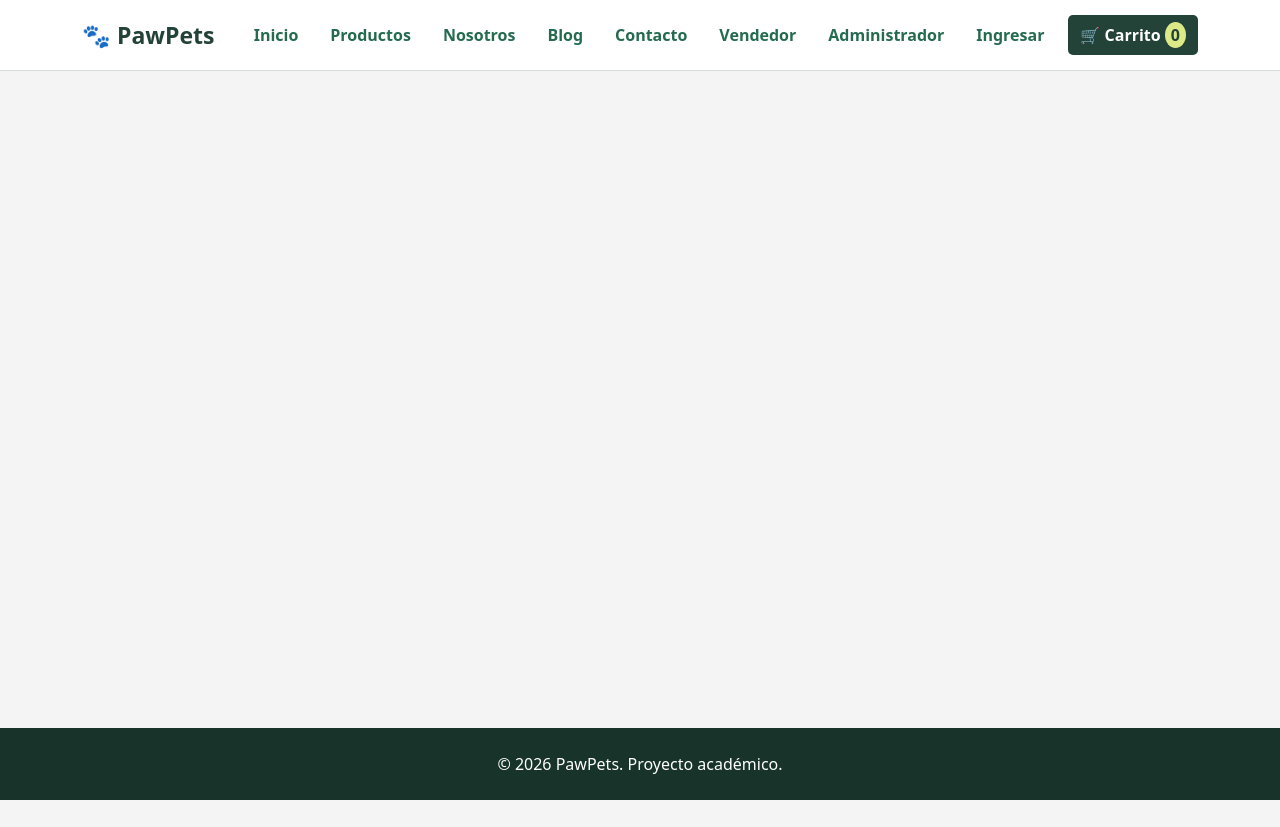
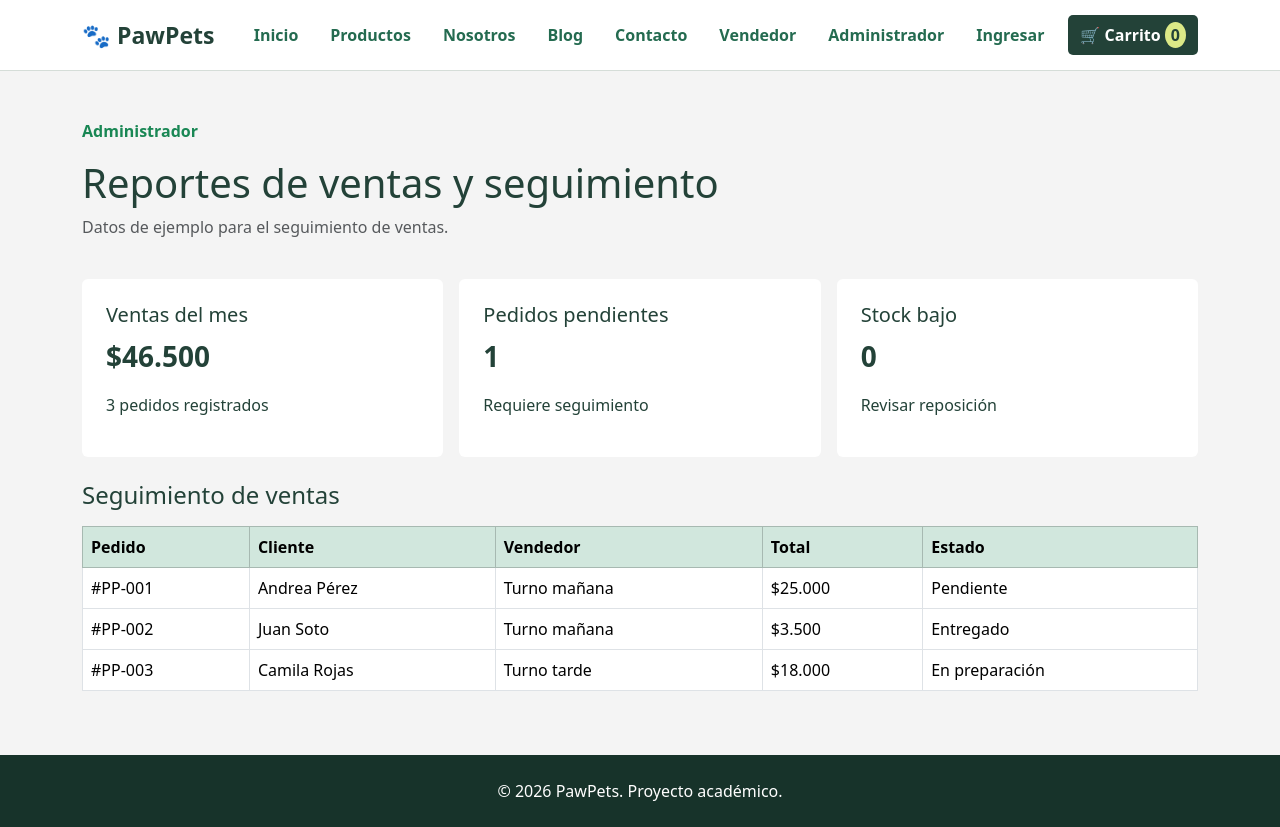
Before and after one commit to Piita3569/Caso3_PawPets_React, a React (Vite) app: page /admin/reportes in a window 1280 px wide. Before the commit the page ends 800 px from the top, so only its background shows below. Built offline with nearby package versions, Linux system fonts and the light colour scheme.

Commit message:
Migrar reportes de ventas de HTML a React

```diff
--- a/src/App.jsx
+++ b/src/App.jsx
@@ -8,6 +8,7 @@ import BlogCalor from './paginas/BlogCalor.jsx'
 import BlogVacunas from './paginas/BlogVacunas.jsx'
 import AdminProductos from './paginas/AdminProductos.jsx'
 import AdminCategorias from './paginas/AdminCategorias.jsx'
+import AdminReportes from './paginas/AdminReportes.jsx'
 
 function App() {
   return (
@@ -22,6 +23,7 @@ function App() {
             <Route path="/blog/vacunas" element={<BlogVacunas />} />
           <Route path="/admin/productos" element={<AdminProductos />} />
           <Route path="/admin/categorias" element={<AdminCategorias />} />
+            <Route path="/admin/reportes" element={<AdminReportes />} />
         </Routes>
       </div>
       <Footer />
--- /dev/null
+++ b/src/paginas/AdminReportes.jsx
@@ -0,0 +1,107 @@
+import { listarProductos } from '../servicios/productos.js'
+import { contarProductosStockCritico } from '../servicios/stock.js'
+
+const pedidosEjemplo = [
+  {
+    id: 'PP-001',
+    cliente: 'Andrea Pérez',
+    vendedor: 'Turno mañana',
+    total: 25000,
+    estado: 'Pendiente'
+  },
+  {
+    id: 'PP-002',
+    cliente: 'Juan Soto',
+    vendedor: 'Turno mañana',
+    total: 3500,
+    estado: 'Entregado'
+  },
+  {
+    id: 'PP-003',
+    cliente: 'Camila Rojas',
+    vendedor: 'Turno tarde',
+    total: 18000,
+    estado: 'En preparación'
+  }
+]
+
+function AdminReportes() {
+  const productos = listarProductos()
+  const stockBajo = contarProductosStockCritico(productos)
+
+  const ventasDelMes = pedidosEjemplo.reduce(
+    (total, pedido) => total + pedido.total,
+    0
+  )
+
+  const pedidosPendientes = pedidosEjemplo.filter(
+    pedido => pedido.estado === 'Pendiente'
+  ).length
+
+  const formatoPrecio = valor => `$${valor.toLocaleString('es-CL')}`
+
+  return (
+    <main className="container py-5">
+      <p className="text-success fw-bold">Administrador</p>
+      <h1>Reportes de ventas y seguimiento</h1>
+      <p className="text-muted">
+        Datos de ejemplo para el seguimiento de ventas.
+      </p>
+
+      <div className="row g-3 my-4">
+        <div className="col-md-4">
+          <article className="bg-white rounded p-4 h-100">
+            <h2 className="h5">Ventas del mes</h2>
+            <p className="fs-3 fw-bold">{formatoPrecio(ventasDelMes)}</p>
+            <p>{pedidosEjemplo.length} pedidos registrados</p>
+          </article>
+        </div>
+
+        <div className="col-md-4">
+          <article className="bg-white rounded p-4 h-100">
+            <h2 className="h5">Pedidos pendientes</h2>
+            <p className="fs-3 fw-bold">{pedidosPendientes}</p>
+            <p>Requiere seguimiento</p>
+          </article>
+        </div>
+
+        <div className="col-md-4">
+          <article className="bg-white rounded p-4 h-100">
+            <h2 className="h5">Stock bajo</h2>
+            <p className="fs-3 fw-bold">{stockBajo}</p>
+            <p>Revisar reposición</p>
+          </article>
+        </div>
+      </div>
+
+      <h2 className="h4 mb-3">Seguimiento de ventas</h2>
+
+      <div className="table-responsive">
+        <table className="table table-bordered bg-white">
+          <thead className="table-success">
+            <tr>
+              <th>Pedido</th>
+              <th>Cliente</th>
+              <th>Vendedor</th>
+              <th>Total</th>
+              <th>Estado</th>
+            </tr>
+          </thead>
+          <tbody>
+            {pedidosEjemplo.map(pedido => (
+              <tr key={pedido.id}>
+                <td>#{pedido.id}</td>
+                <td>{pedido.cliente}</td>
+                <td>{pedido.vendedor}</td>
+                <td>{formatoPrecio(pedido.total)}</td>
+                <td>{pedido.estado}</td>
+              </tr>
+            ))}
+          </tbody>
+        </table>
+      </div>
+    </main>
+  )
+}
+
+export default AdminReportes
```
